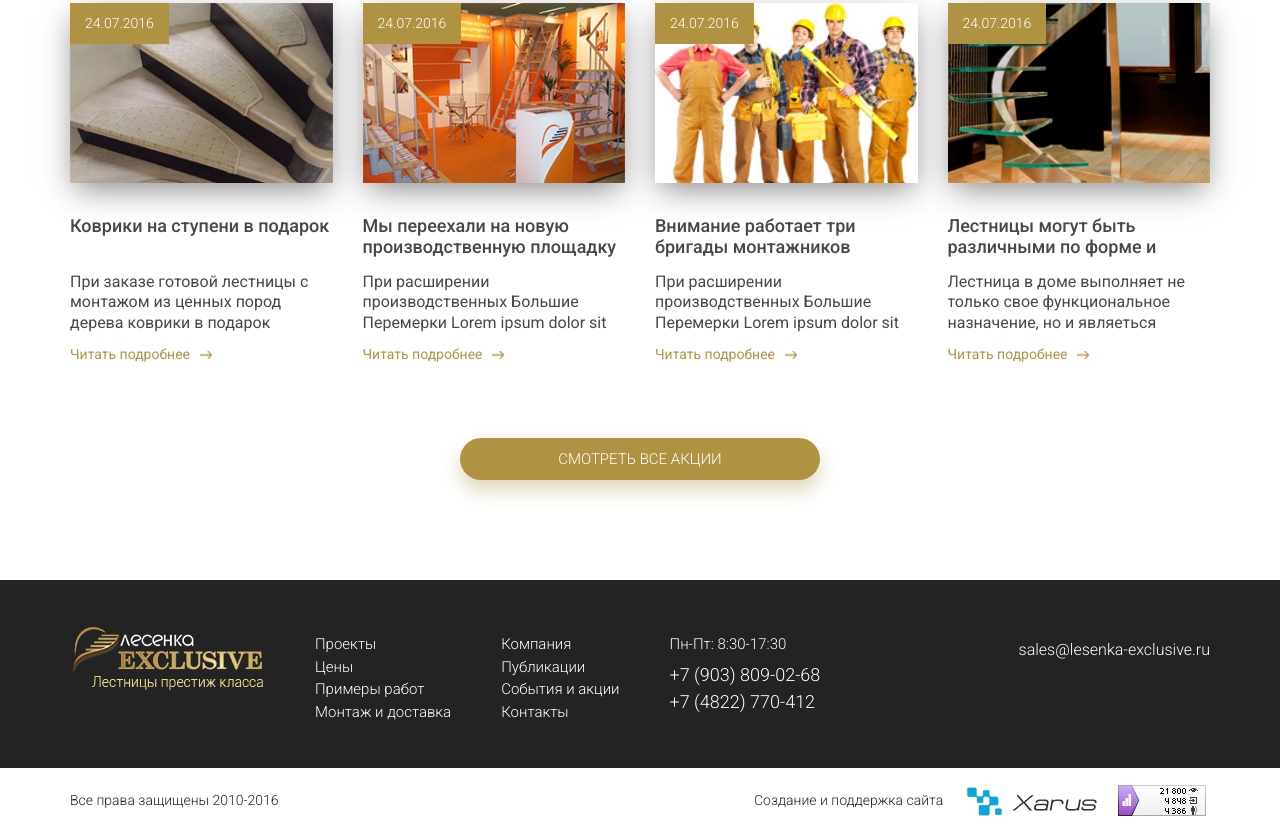
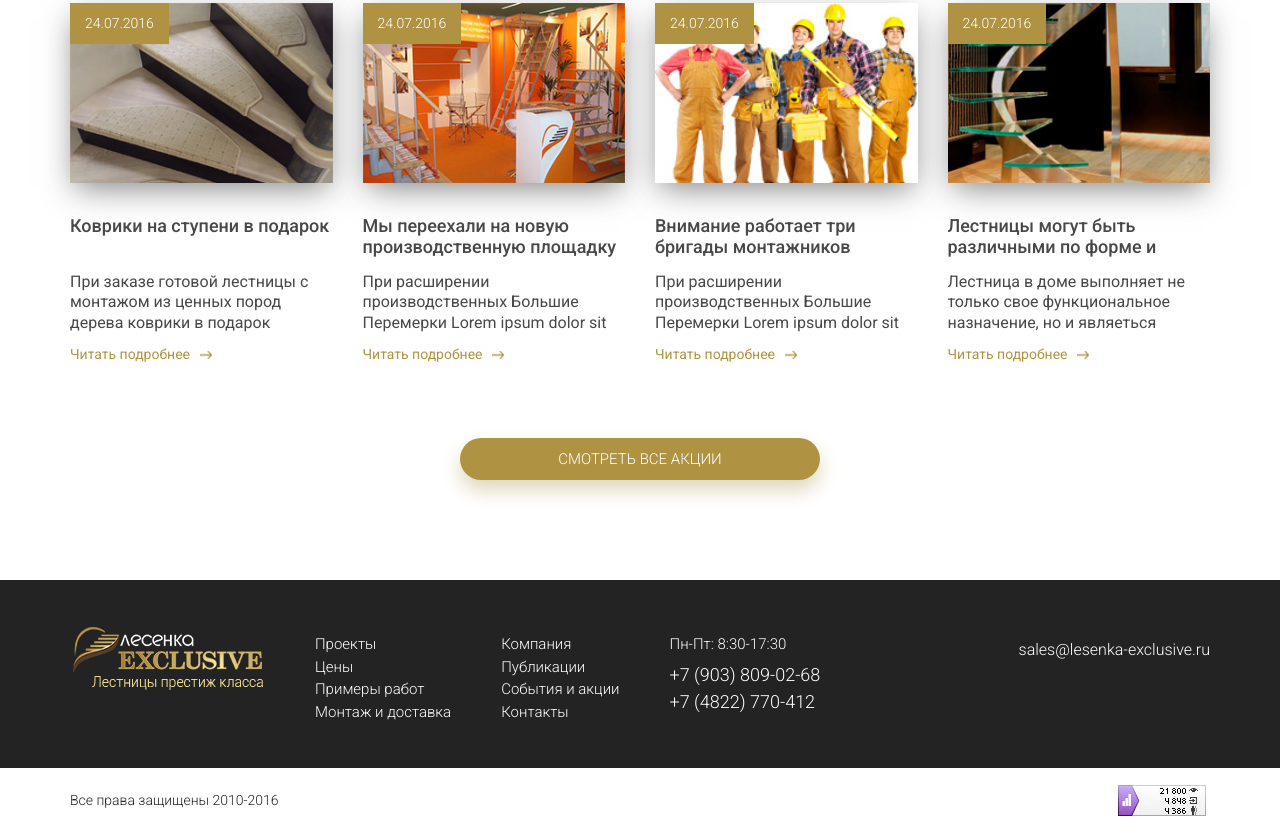
Before and after one commit to no-ok/stairs, a plain HTML site: page index.html in a window 1280 px wide. Shown: the part 5576-6409 px from the top of the page. Drawn offline with Linux system fonts and the light colour scheme.

Commit message:
Update index.html

```diff
--- a/index.html
+++ b/index.html
@@ -854,10 +854,6 @@
 
             <div class="pull-right">
 
-              <p class="developer">Создание и поддержка сайта</p>
-
-              <a href="#" class="developer"><img src="img/xarus.png" alt="xarus"></a>
-
               <div class="statistic"><img src="img/stat.png" alt="statistic"></div>
 
             </div>
```
